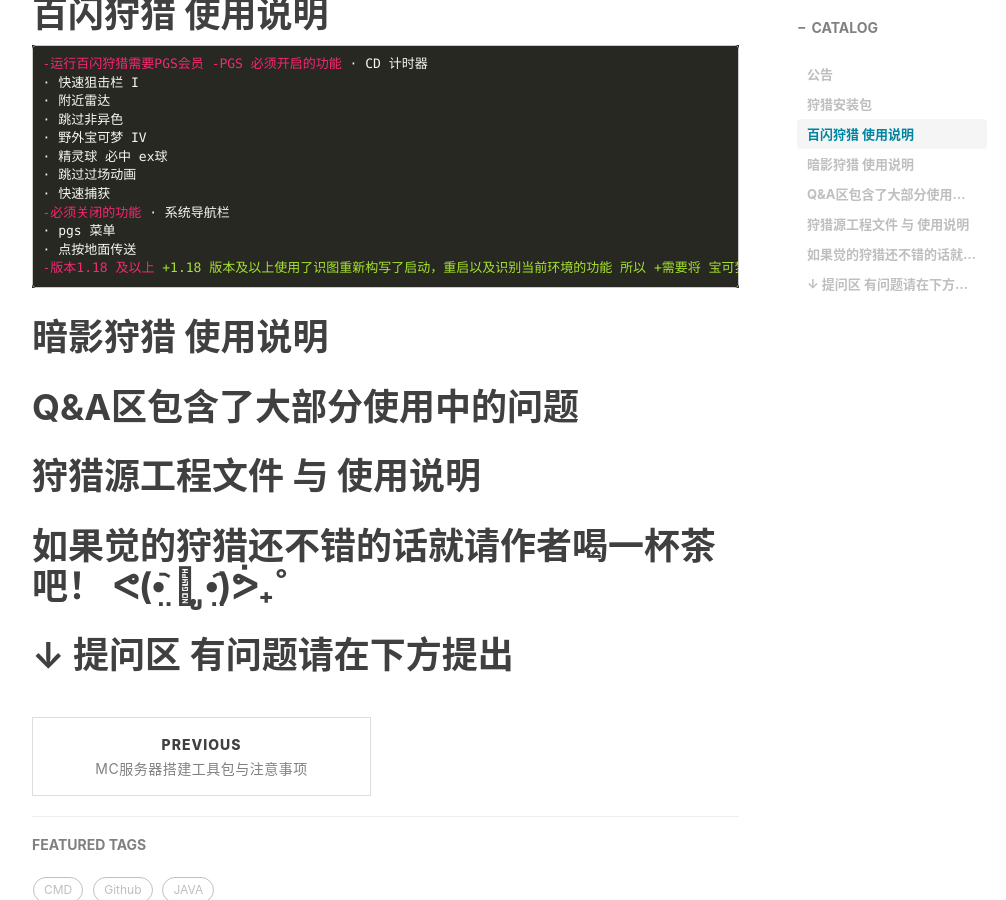
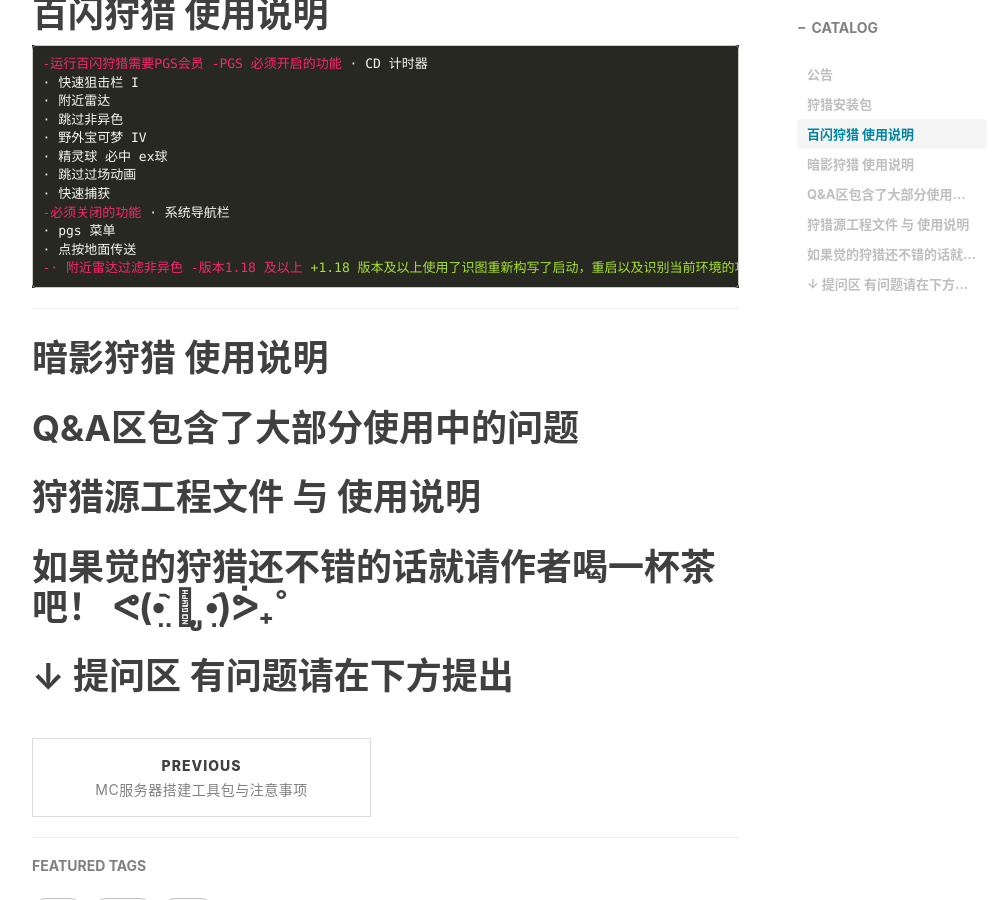
Before and after one commit to DeSoiat/DESOIAT.GITHUB.IO, a Jekyll site: the page built from _posts/2022-08-26-Pokemon Go.md, in a window 1280 px wide and 900 px high, scrolled down 1069 px. Shown: the whole window, without its empty margins (233-1239 px from the left). Built offline with Jekyll 4.4.1, drawn with Linux system fonts in a browser that asks for light colours; nearby versions of some CDN libraries; comment, search, counter and statistics services are not loaded.

Commit message:
Update 2022-08-26-Pokemon Go.md

```diff
--- a/_posts/2022-08-26-Pokemon Go.md
+++ b/_posts/2022-08-26-Pokemon Go.md
@@ -62,6 +62,8 @@
 
 · 点按地面传送
 
+-· 附近雷达过滤非异色
+
 
 -版本1.18 及以上
 
```
Also changed, not shown: other parts of _posts/2022-08-26-Pokemon Go.md (+12 -1 lines).
